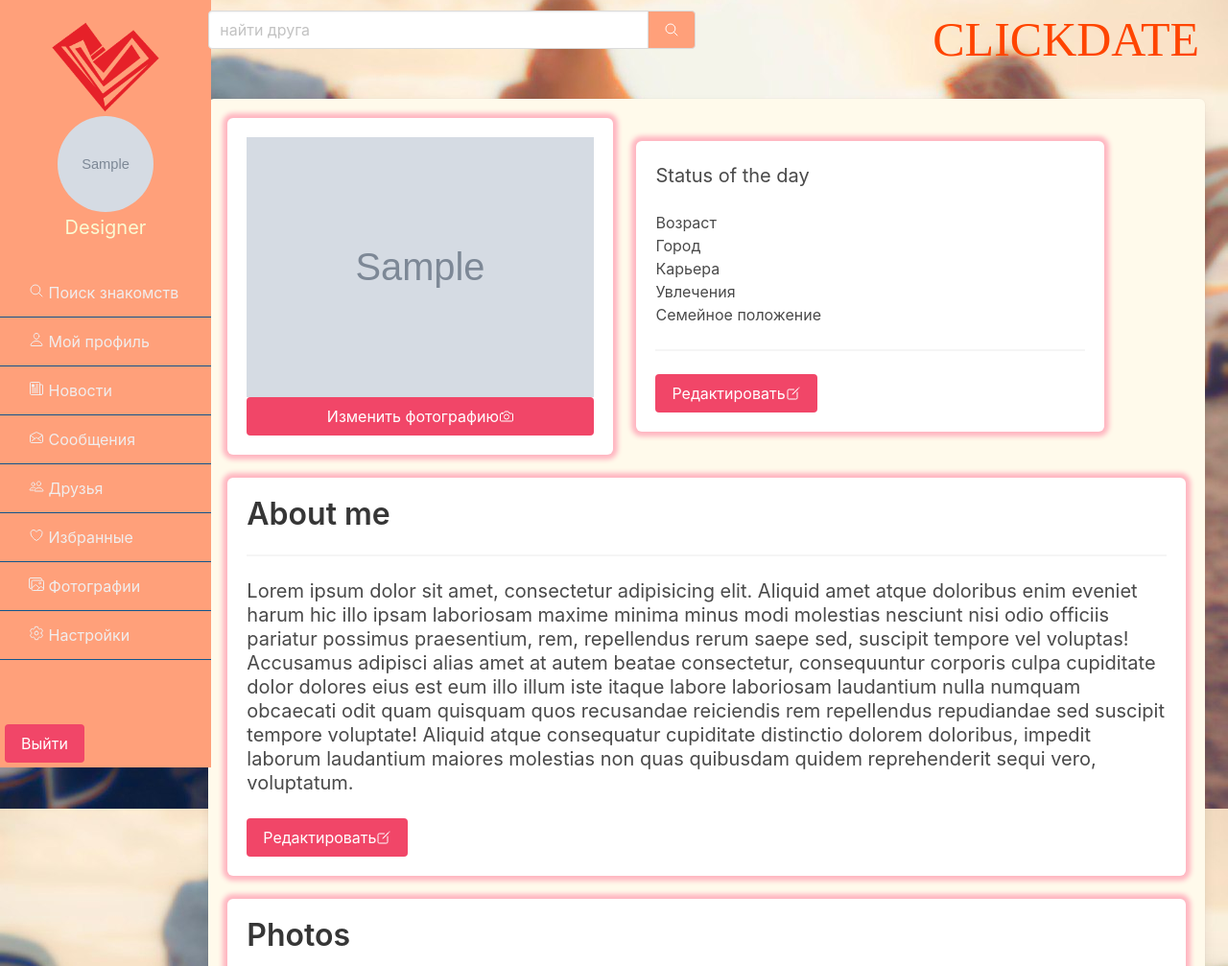
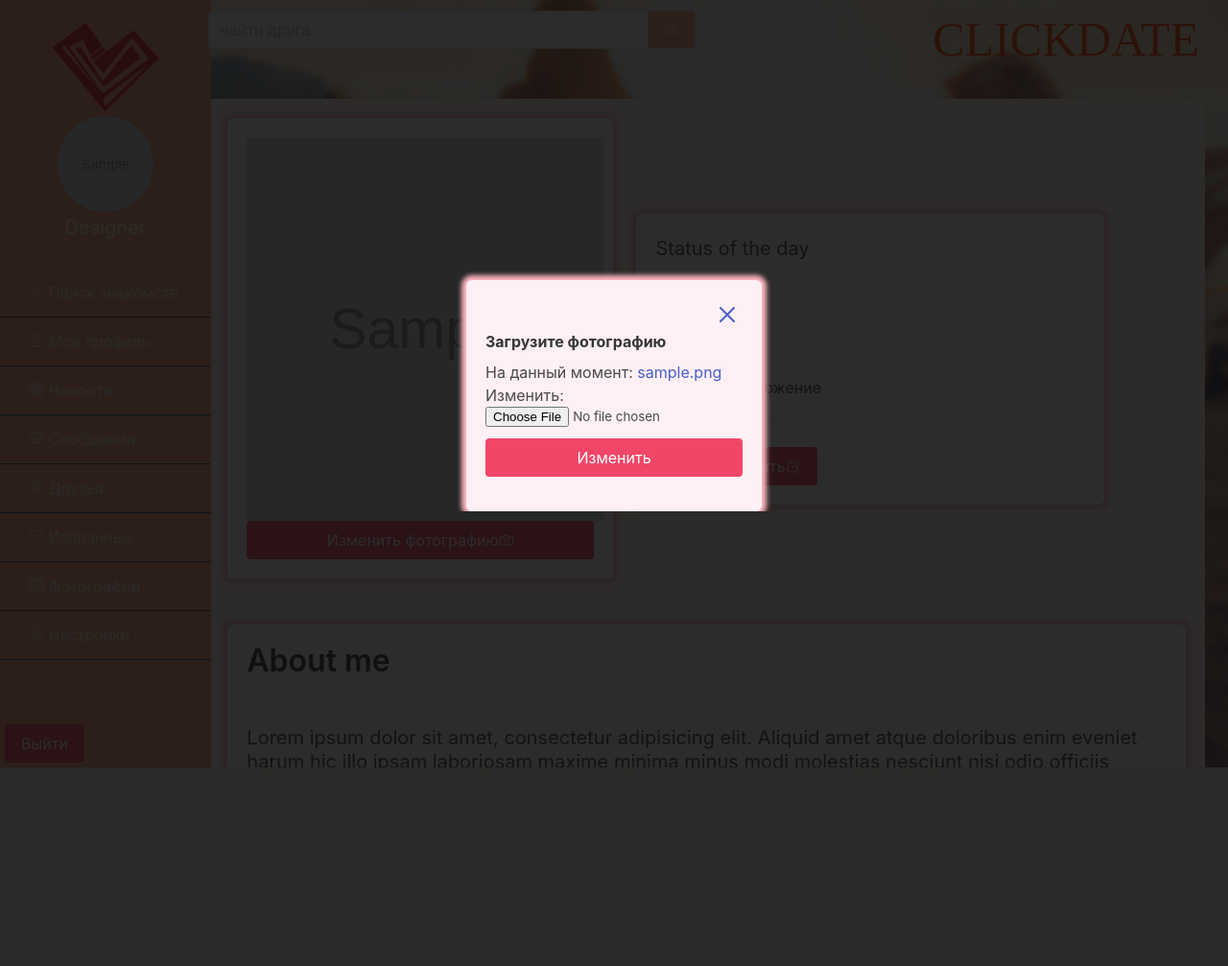
Before and after one commit to JaneDoe88888/DateSite2, a Django app: page /head/profile/1?action=photo in a window 1280 px wide. Shown: the top 1007 px of the page at 96% size. After the commit the page ends 800 px from the top, so only its background shows below. Run offline with Django 4.2, Linux system fonts and the light colour scheme; tables that the repository leaves empty hold one stand-in row (values such as "Sample post"); grey boxes marked "Sample" are stand-in pictures.

Commit message:
загрузка авы

```diff
--- a/DateSite/files/static/style.css
+++ b/DateSite/files/static/style.css
@@ -110,3 +110,11 @@
     height: 80px;
     width: 80px;
 }
+.profile-image {
+    height: 50vh;
+    width: 29vw;
+}
+.profile-image img {
+    width: 100%;
+    height: 100%;
+}
--- a/DateSite/head/forms.py
+++ b/DateSite/head/forms.py
@@ -1,6 +1,7 @@
 from django import forms
 from django.contrib.auth.forms import AuthenticationForm
 from django.contrib.auth.models import User
+from .models import *
 from users.bulma_mixin import BulmaMixin
 
 class SignInForm(BulmaMixin, AuthenticationForm):
@@ -11,3 +12,10 @@
     class Meta:
         model = User
         fields = ['username', 'password']
+
+class PhotoProfile(forms.ModelForm):
+    image = forms.ImageField(label='Загрузите фотографию')
+
+    class Meta:
+        model = UserProfile
+        fields = ['image',]
--- a/DateSite/head/templates/profile.html
+++ b/DateSite/head/templates/profile.html
@@ -100,11 +100,56 @@
                 <div class="columns is-vcentered is-multiline">
                     <div class="column is-5">
                         <div class="box" style="box-shadow: 0 0 5px 5px lightpink">
-                            <img src="{{ account.image.url }}" alt="">
-                            <button class="button is-danger is-fullwidth">
-                                <a href="" style="color: white">Изменить фотографию</a>
-                                <ion-icon name="camera-outline"></ion-icon>
-                            </button>
+
+                            <figure class="image profile-image">
+                                <img src="{{ account.image.url }}" alt="">
+                            </figure>
+
+                            <a href="{% url 'head:profile' account.pk %}?action=photo" style="color: white" class="button is-danger is-fullwidth">
+                                <div class="">Изменить фотографию</div>
+                                <div><ion-icon name="camera-outline"></ion-icon></div>
+                            </a>
+                        </div>
+                        <div class="modal {% if confirm_photo %} is-active {% endif %}">
+                            <div class="modal-background"></div>
+                            <div class="modal-content">
+                                <div class="columns is-centered mt-3">
+                                    <div class="column is-6">
+                                        <div class="box has-background" style="background-color: lavenderblush; box-shadow: 0 0 5px 5px lightpink">
+                                            <form action="" method="post" enctype="multipart/form-data">
+                                                <div class="has-text-right">
+                                                    <a href="{% url 'head:profile' account.pk %}">
+                                                        <ion-icon class="is-size-3" name="close-outline"></ion-icon>
+                                                    </a>
+                                                </div>
+                                                {% csrf_token %}
+                                                {% for field in form %}
+                                                <div class="field">
+                                                    <label for="{{ field.id_for_label }}" class="label">
+                                                        {{ field.label }}
+                                                    </label>
+                                                    <div class="control">
+                                                        {{ field }}
+                                                    </div>
+                                                </div>
+                                                {% endfor %}
+                                                {% if form.errors %}
+                                                <ul>
+                                                    {% for error in form.errors.values %}
+                                                        <li class="has-text-danger">{{ error }}</li>
+                                                    {% endfor %}
+                                                </ul>
+                                                {% endif %}
+                                                <div class="has-text-centered">
+                                                    <button class="button is-danger is-fullwidth">
+                                                        Изменить
+                                                    </button>
+                                                </div>
+                                            </form>
+                                        </div>
+                                    </div>
+                                </div>
+                            </div>
                         </div>
                     </div>
                     <div class="column is-6">
--- a/DateSite/head/views.py
+++ b/DateSite/head/views.py
@@ -1,7 +1,7 @@
 from django.shortcuts import render, redirect
 from .models import *
 from django.contrib.auth import login, logout
-from .forms import SignInForm
+from .forms import *
 
 
 def home(request):
@@ -20,7 +20,18 @@
 def profile(request, pk):
     user_pk = User.objects.get(pk=pk)
     account = UserProfile.objects.get(user=user_pk)
-    return render(request, 'profile.html', {'account': account})
+    form = PhotoProfile(request.POST or None,
+                        request.FILES or None,
+                        instance=account)
+    action = request.GET.get('action')
+    confirm_photo = False
+    if action == 'photo':
+        confirm_photo = True
+    if form.is_valid():
+        form.save()
+        return redirect('head:profile', pk=pk)
+    return render(request, 'profile.html', {'account': account, 'form': form,
+                                            'confirm_photo': confirm_photo})
 
 
 def news(request):
```
Also changed, not shown: DateSite/files/static/avatar.png (deleted).
